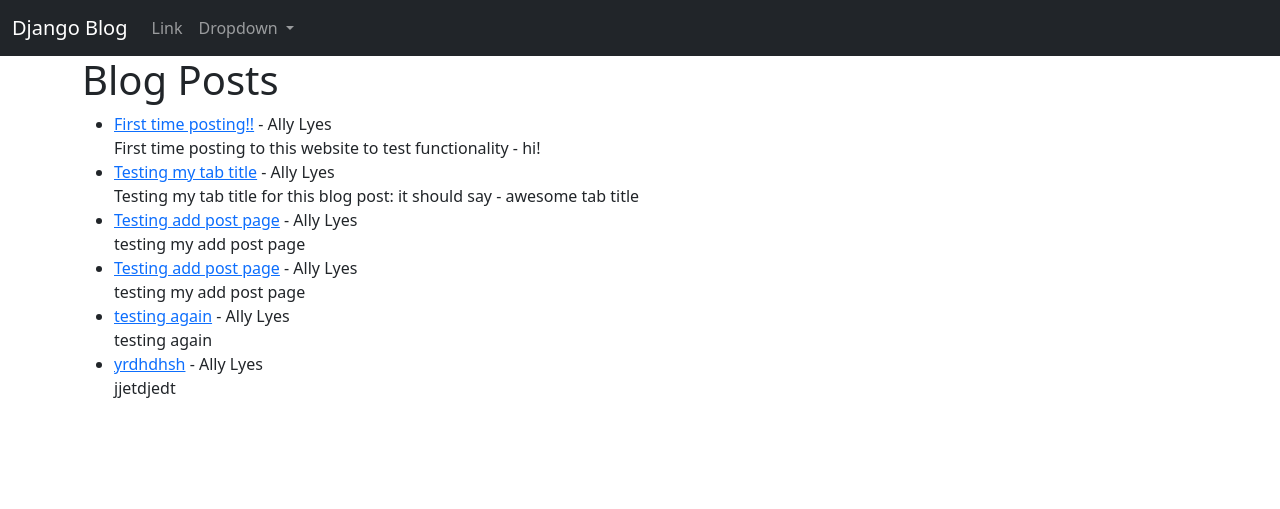
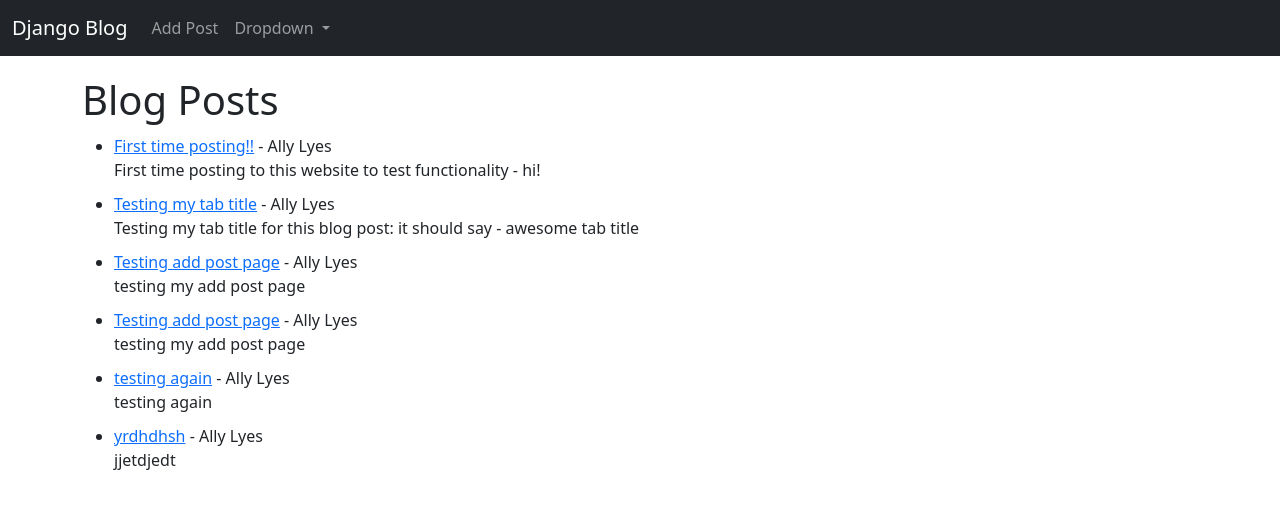
Before and after one commit to geillish/Django-Blog, a Django app: page / in a window 1280 px wide. Shown: the top 509 px of the page. Run offline with Django 3.2, Linux system fonts and the light colour scheme; data comes from the database, SQL or seed files in the repository; both versions use the stored data as it was after the commit.

Commit message:
Added a page to write on a form and post a new blog post instead of using Django's admin.

```diff
--- a/Blog/blog_files/models.py
+++ b/Blog/blog_files/models.py
@@ -1,5 +1,6 @@
 from django.db import models
 from django.contrib.auth.models import User
+from django.urls import reverse
 
 class Post(models.Model):
     title = models.CharField(max_length=255)
@@ -9,3 +10,8 @@ class Post(models.Model):
 
     def __str__(self):
         return self.title + ' | ' + str(self.author)
+
+    def get_absolute_url(self):
+        #Uncomment below to return the post to the newly created post's page
+        #return reverse('post-details', args=(str(self.id)))
+        return reverse('home')
--- a/Blog/blog_files/static/css/mainstyle.css
+++ b/Blog/blog_files/static/css/mainstyle.css
@@ -0,0 +1,7 @@
+.container {
+    margin-top: 20px;
+}
+
+.container li {
+    margin-top: 10px;
+}
--- a/Blog/blog_files/templates/navbar.html
+++ b/Blog/blog_files/templates/navbar.html
@@ -10,7 +10,7 @@
         <ul class="navbar-nav me-auto mb-2 mb-lg-0">
 
           <li class="nav-item">
-            <a class="nav-link" href="#">Link</a>
+            <a class="nav-link" href="{% url 'add_post' %}">Add Post</a>
           </li>
 
           <li class="nav-item dropdown">
--- a/Blog/blog_files/urls.py
+++ b/Blog/blog_files/urls.py
@@ -1,7 +1,8 @@
 from django.urls import path
-from .views import HomeView, PostDetailView
+from .views import HomeView, PostDetailView, AddPostView
 
 urlpatterns = [
     path('', HomeView.as_view(), name='home'),
-    path('post/<int:pk>', PostDetailView.as_view(), name='post-details')
+    path('post/<int:pk>', PostDetailView.as_view(), name='post-details'),
+    path('add_post/', AddPostView.as_view(), name='add_post'),
 ]
--- a/Blog/blog_files/views.py
+++ b/Blog/blog_files/views.py
@@ -1,5 +1,5 @@
 from django.shortcuts import render
-from django.views.generic import ListView, DetailView
+from django.views.generic import ListView, DetailView, CreateView
 from .models import Post
 
 class HomeView(ListView):
@@ -9,3 +9,10 @@ class HomeView(ListView):
 class PostDetailView(DetailView):
     model = Post
     template_name = 'article_details.html'
+
+class AddPostView(CreateView):
+    model = Post
+    template_name = 'add_post.html'
+    fields = '__all__'
+    #Use below code to select fields instead of using all
+    #fields = ('title', 'body')
```
Also changed, not shown: Blog/blog_files/templates/add_post.html (added, +17 -0 lines), Blog/db.sqlite3.
